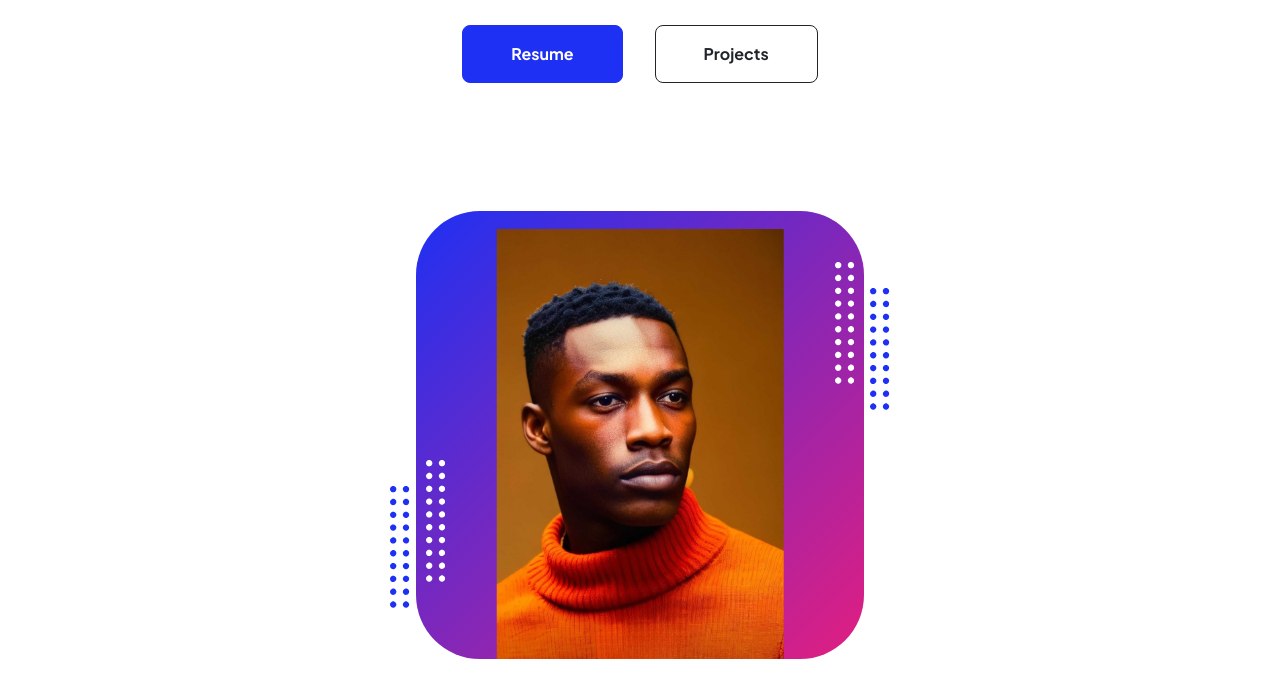
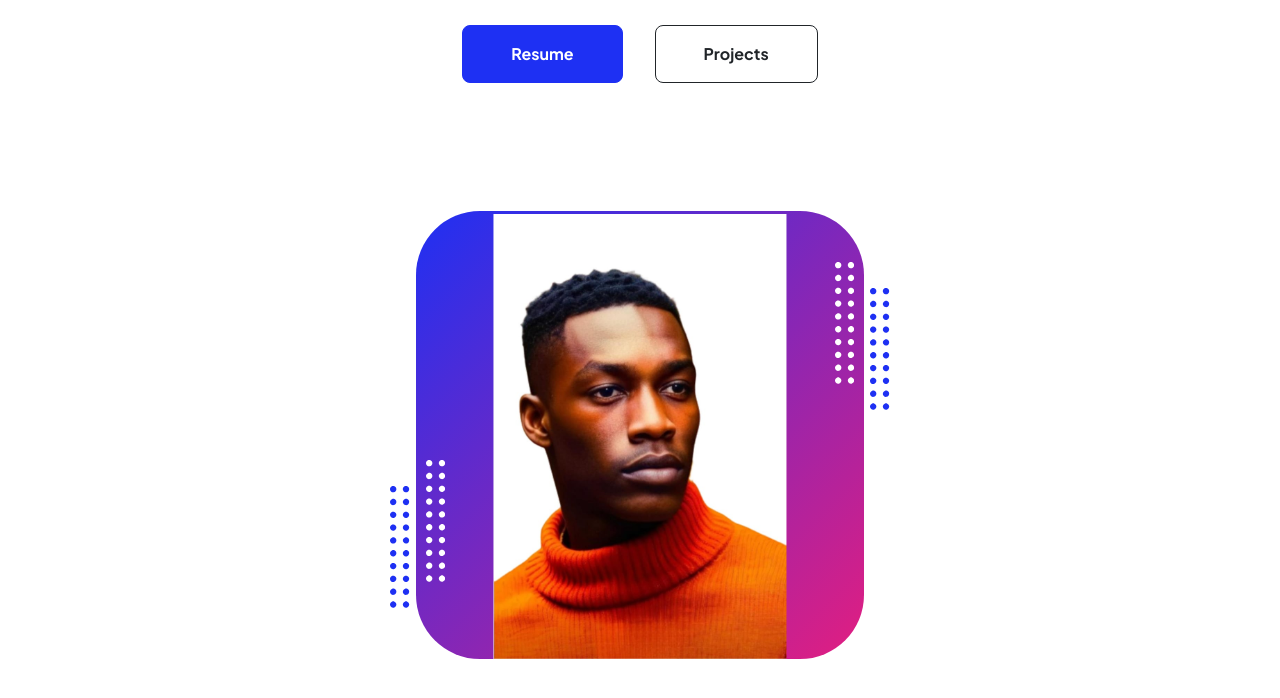
Before and after one commit to Kamarpalooka/baba-alhaji, a plain HTML site: page index.html in a window 1280 px wide. Shown: the part 310-1008 px from the top of the page. Drawn offline with nearby package versions, Linux system fonts and the light colour scheme.

Commit message:
home page header title configured & profile pic changed

```diff
--- a/index.html
+++ b/index.html
@@ -5,7 +5,7 @@
         <meta name="viewport" content="width=device-width, initial-scale=1, shrink-to-fit=no" />
         <meta name="description" content="" />
         <meta name="author" content="" />
-        <title>Portfolio - Baba Alhaji</title>
+        <title>Portfolio - Omar Abdulai - UI / UX Designer</title>
         <!-- Favicon-->
         <link rel="icon" type="image/x-icon" href="assets/favicon.ico" />
         <!-- Custom Google font-->
@@ -61,7 +61,7 @@
                                     <!-- TIP: For best results, use a photo with a transparent background like the demo example below-->
                                     <!-- Watch a tutorial on how to do this on YouTube (link)-->
                                     <!--<img class="profile-img" src="assets/profile.png" alt="..." />-->
-                                    <img class="profile-img" src="assets/profile.jpeg" style="height:430px;" alt="..." />
+                                    <img class="profile-img" src="assets/profile2.jpeg" style="height:445px;" alt="..." />
                                     <div class="dots-1">
                                         <!-- SVG Dots-->
                                         <svg version="1.1" xmlns="http://www.w3.org/2000/svg" xmlns:xlink="http://www.w3.org/1999/xlink" x="0px" y="0px" viewBox="0 0 191.6 1215.4" style="enable-background: new 0 0 191.6 1215.4" xml:space="preserve">
```
Also changed, not shown: assets/profile2.jpeg (added).
